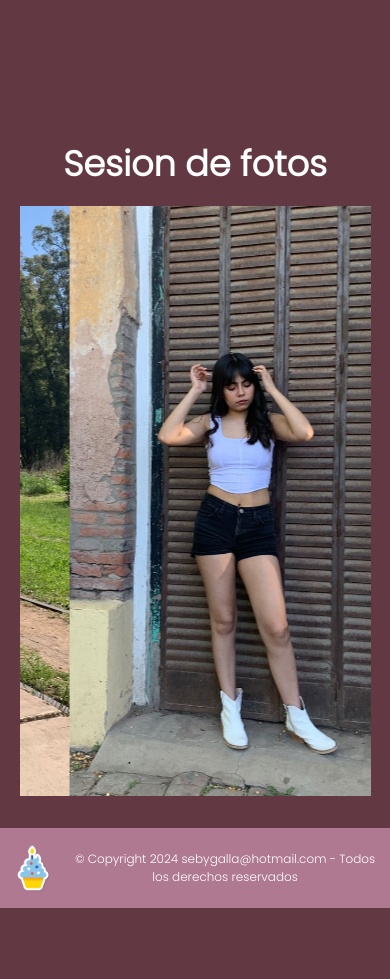
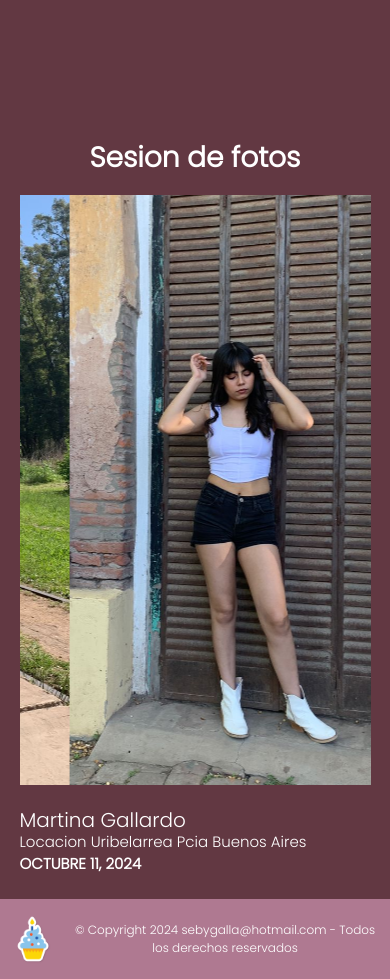
Before and after one commit to sebygalla/boda, a website: page index.html in a window 390 px wide. Shown: the part 3480-4459 px from the top of the page. Before the commit the page ends 4388 px from the top, so only its background shows below. Drawn offline with nearby package versions, Linux system fonts and the light colour scheme.

Commit message:
agregue descripcion de la foto

```diff
--- a/css/estilos.css
+++ b/css/estilos.css
@@ -797,7 +797,6 @@ iframe {
 	position: absolute;
 	top: -50%;
 
-
 }
 
 .slide.one {
@@ -873,7 +872,38 @@ iframe {
 	}
 }
 
+.pie_foto{
+	width: 90%;
+	margin: auto;
+	line-height: 0;
+	display: flex;
+	align-items: start;
+	justify-content: space-between;
+	flex-direction: column;
+	gap: 2em;
+	margin-bottom: 2em;
+
+
+}
+
+.pie_foto a{
+	color: white;
+	text-decoration: none;
+}
+.pie_foto p, h2, h4{
+	text-align: left;
+	color: white;
+	font-weight: 100;
+}
+
+.pie_foto p{
+	font-weight: 800;
+}
+
 @media (max-width:600px) {
+	.slider_titulo{
+		font-size: 28px;
+	}
 
 	.slider_container {
 		width: 90%;
@@ -897,4 +927,25 @@ iframe {
 
 	}
 
+	.pie_foto{
+		width: 90%;
+		display: flex;
+		align-items: start;
+		justify-content: center;
+		gap: 1em;
+		flex-direction: column;
+		line-height: 6px;
+
+	}
+
+	.pie_foto h2{
+		font-size: 20px;
+	}
+	.pie_foto p{
+		font-size: 15px;
+	}
+	.pie_foto h4{
+		font-size: 15px;
+	}
+
 }
--- a/index.html
+++ b/index.html
@@ -190,9 +190,15 @@
       <div class="slide five">
         <img src="./img/martuCinco.jpg" alt="" />
       </div>
-
     </section>
   </section>
+
+  <div class="pie_foto">
+    <h2>Martina Gallardo</h2>
+    <h4>Locacion Uribelarrea Pcia Buenos Aires</h4>
+    <p>OCTUBRE 11, 2024</p>
+  </div>
+
 
 
 
@@ -207,8 +213,6 @@
       <img src="icono/Birthday-icon_30350.ico" alt="">
       © Copyright 2024 sebygalla@hotmail.com - Todos los derechos reservados
     </a>
-
-
   </section>
 
 
```
